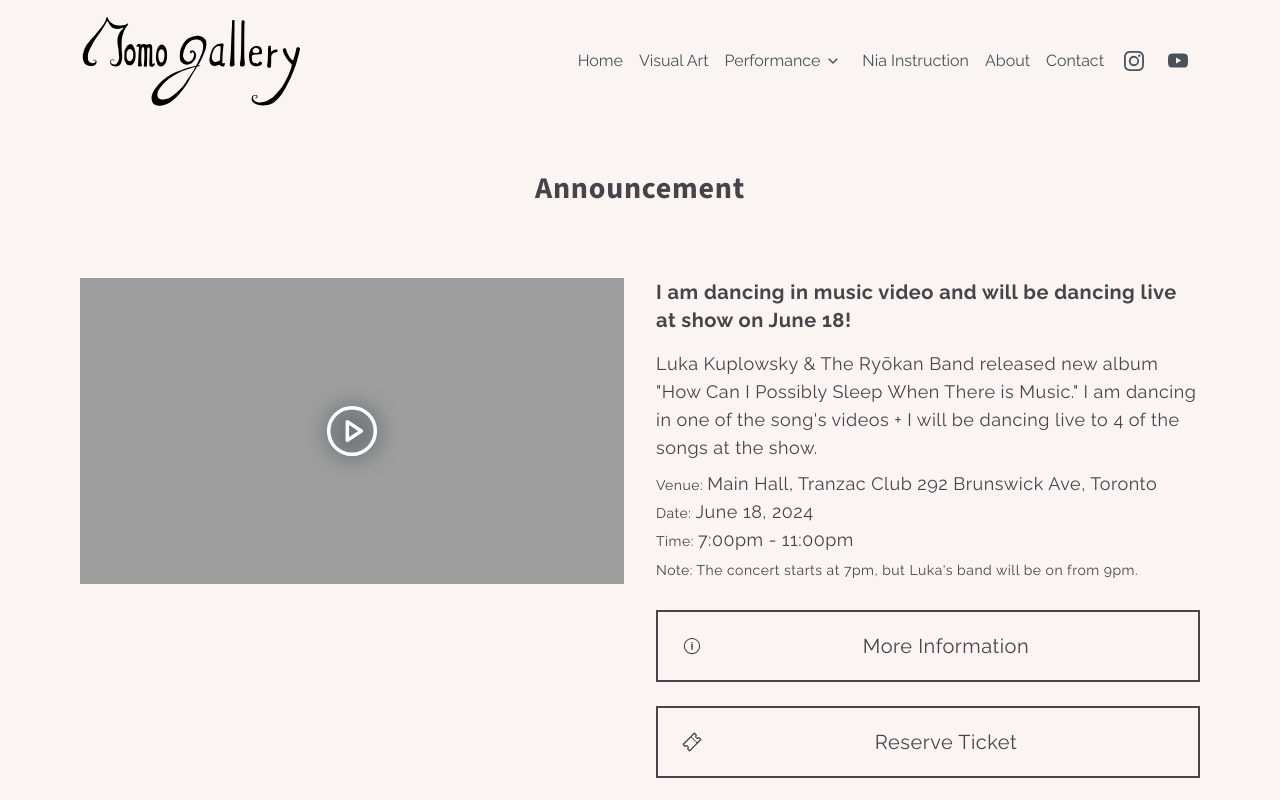
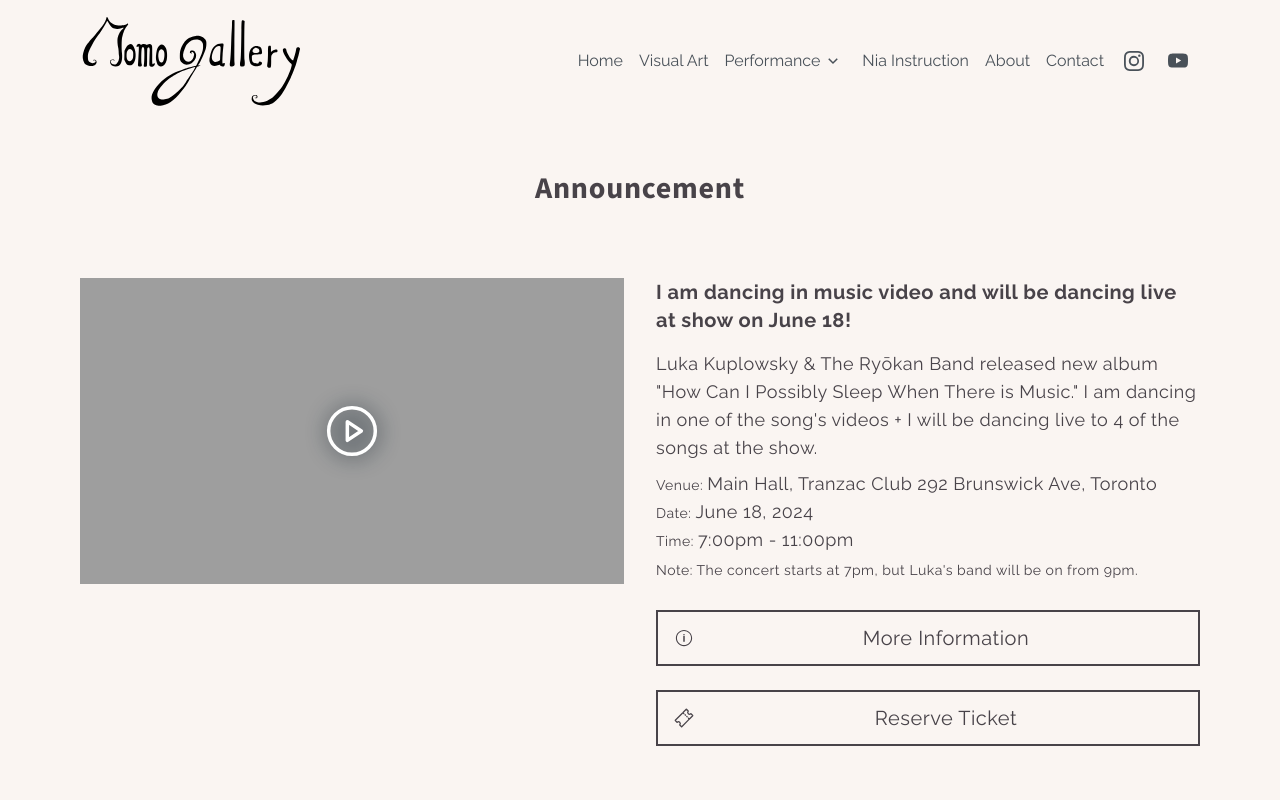
Before and after one commit to CarlSmoky/nextApp, a Next.js app: page /announcement in a window 1280 px wide. Shown: the top 800 px of the page. Built offline with nearby package versions, Linux system fonts and the light colour scheme.

Commit message:
Change padding for buttons

```diff
--- a/app/components/BorderlineButton.tsx
+++ b/app/components/BorderlineButton.tsx
@@ -12,7 +12,7 @@ const BorderlineButton: React.FC<Props> = ({ url, text, children }: Props) => {
         <Link
           href={url}
           target="_blank"
-          className="flex flex-row w-full p-2 lg:p-4 border-solid border-2 cursor-pointer text-grey-100 hover:text-prime-100  hover:bg-grey-100/80 focus:outline-none focus:shadow-outline active:ring active:ring-grey-100 active:bg-grey-100 transition-all my-3 xl:my-4"
+          className="flex flex-row w-full p-2 xl:p-4 border-solid border-2 cursor-pointer text-grey-100 hover:text-prime-100  hover:bg-grey-100/80 focus:outline-none focus:shadow-outline active:ring active:ring-grey-100 active:bg-grey-100 transition-all my-3 xl:my-4"
         >
           {children}
           <p className="m-auto text-center text-base md:text-lg lg:text-xl font-paragraph tracking-wide">{text}</p>
```
